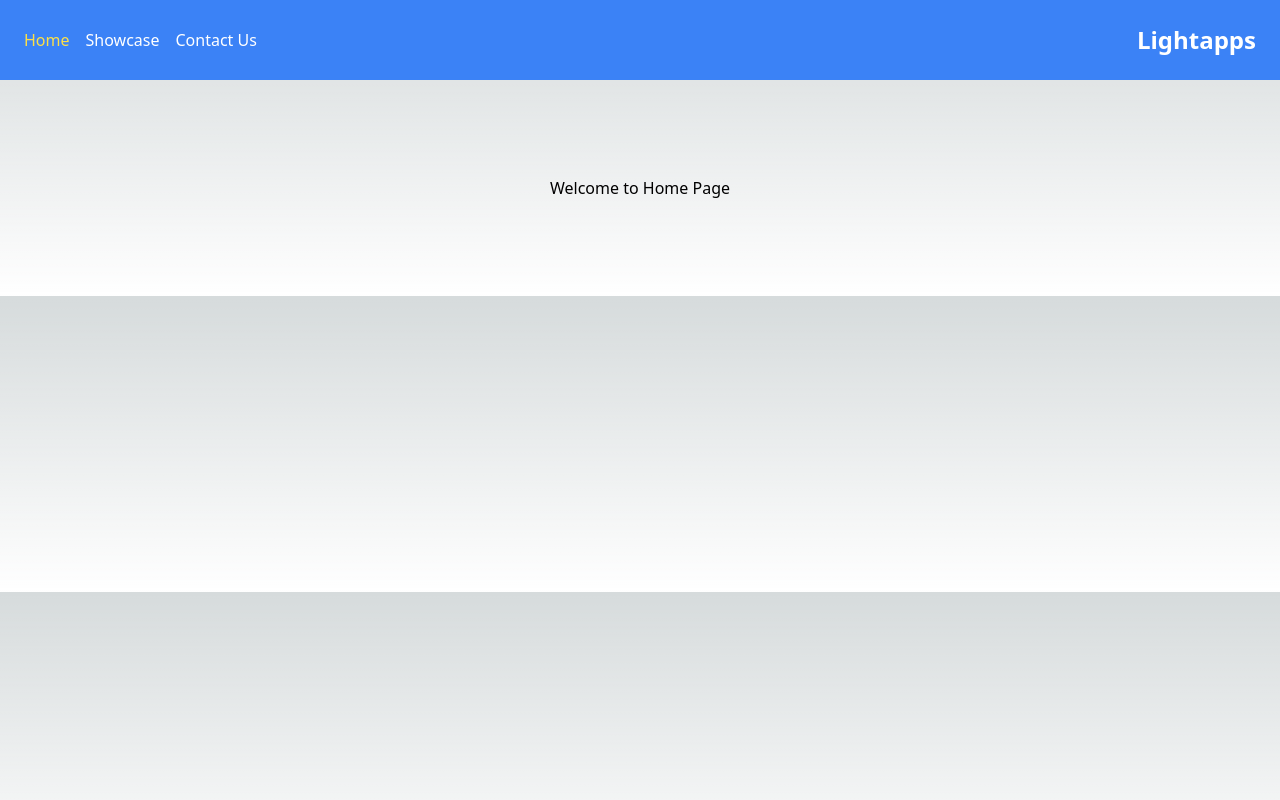
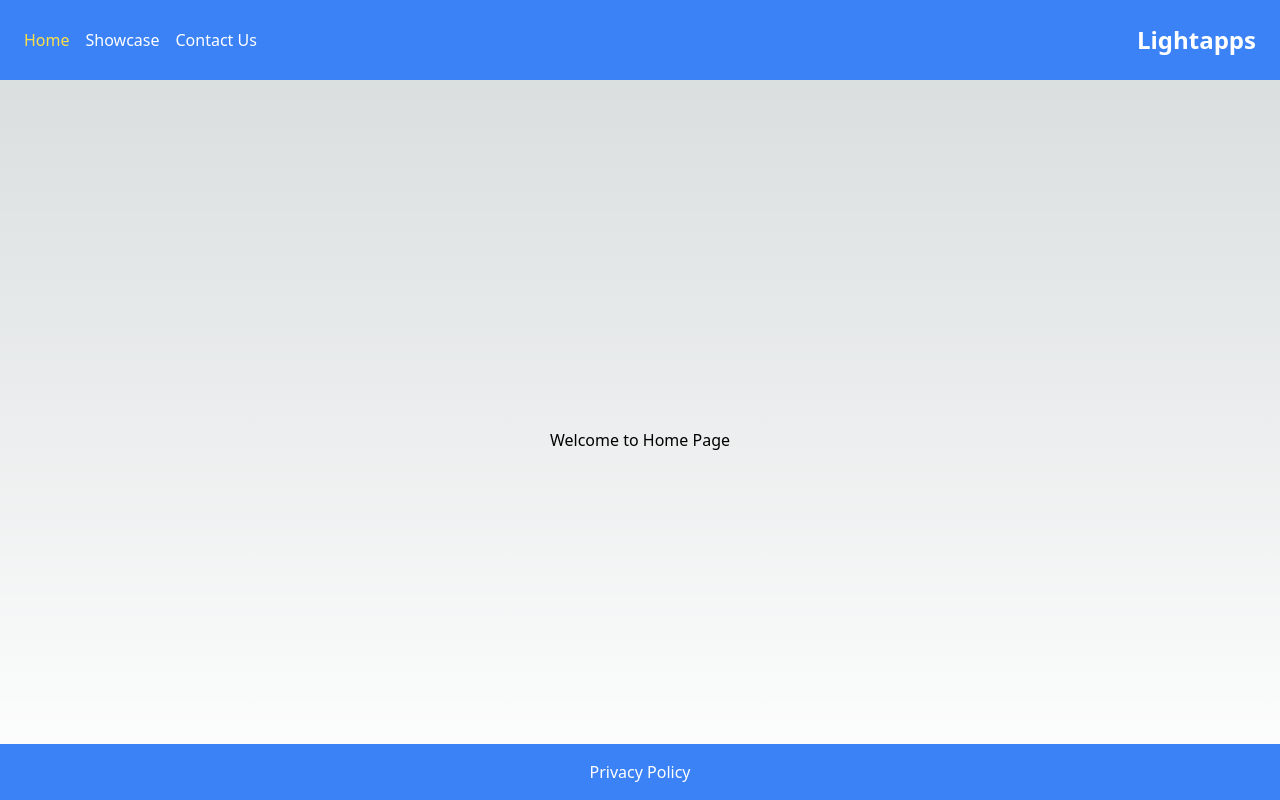
Before and after one commit to lightapps-smart-blocks/lightapps-front, a Next.js app: page / in a window 1280 px wide. Built offline with nearby package versions, Linux system fonts and the light colour scheme.

Commit message:
Commit from Stub AI (#6)
Co-authored-by: lightapps-smart-blocks <ai@codestub.ai>

```diff
--- /dev/null
+++ b/components/Footer.tsx
@@ -0,0 +1,17 @@
+import Link from 'next/link';
+
+export default function Footer() {
+  return (
+    <footer className="fixed bottom-0 w-full bg-blue-500 text-white p-4">
+      <nav>
+        <ul className="flex justify-center space-x-4">
+          <li>
+            <Link href="/privacy-policy">
+              <a>Privacy Policy</a>
+            </Link>
+          </li>
+        </ul>
+      </nav>
+    </footer>
+  );
+}
--- a/pages/contact.tsx
+++ b/pages/contact.tsx
@@ -1,14 +1,16 @@
 import Header from '../components/Header';
+import Footer from '../components/Footer';
 
 export default function Contact() {
   return (
-    <div>
+    <div className="flex flex-col min-h-screen">
       <Header />
-      <main className="flex flex-col items-center justify-center p-24">
+      <main className="flex-grow flex flex-col items-center justify-center p-24">
         <h1>Contact Us</h1>
         <p className="mt-4 text-xl">Name: Daniel</p>
         <p className="mt-2 text-xl">Email: email@com</p>
       </main>
+      <Footer />
     </div>
   );
 }
--- a/pages/index.tsx
+++ b/pages/index.tsx
@@ -1,12 +1,14 @@
 import Header from '../components/Header';
+import Footer from '../components/Footer';
 
 export default function Home() {
   return (
-    <div>
+    <div className="flex flex-col min-h-screen">
       <Header />
-      <main className="flex flex-col items-center justify-center p-24">
+      <main className="flex-grow flex flex-col items-center justify-center p-24">
         <h1>Welcome to Home Page</h1>
       </main>
+      <Footer />
     </div>
   );
 }
--- a/pages/showcase.tsx
+++ b/pages/showcase.tsx
@@ -1,13 +1,14 @@
 import Image from 'next/image';
 import Header from '../components/Header';
+import Footer from '../components/Footer';
 import { Carousel } from 'react-responsive-carousel';
 import 'react-responsive-carousel/lib/styles/carousel.min.css'; // requires a loader
 
 export default function Showcase() {
   return (
-    <div>
+    <div className="flex flex-col min-h-screen">
       <Header />
-      <main className="flex flex-col items-center justify-center p-24">
+      <main className="flex-grow flex flex-col items-center justify-center p-24">
         <Carousel autoPlay infiniteLoop>
           <div>
             <img src="/images/app1.png" />
@@ -23,6 +24,7 @@ export default function Showcase() {
           </div>
         </Carousel>
       </main>
+      <Footer />
     </div>
   );
 }
```
